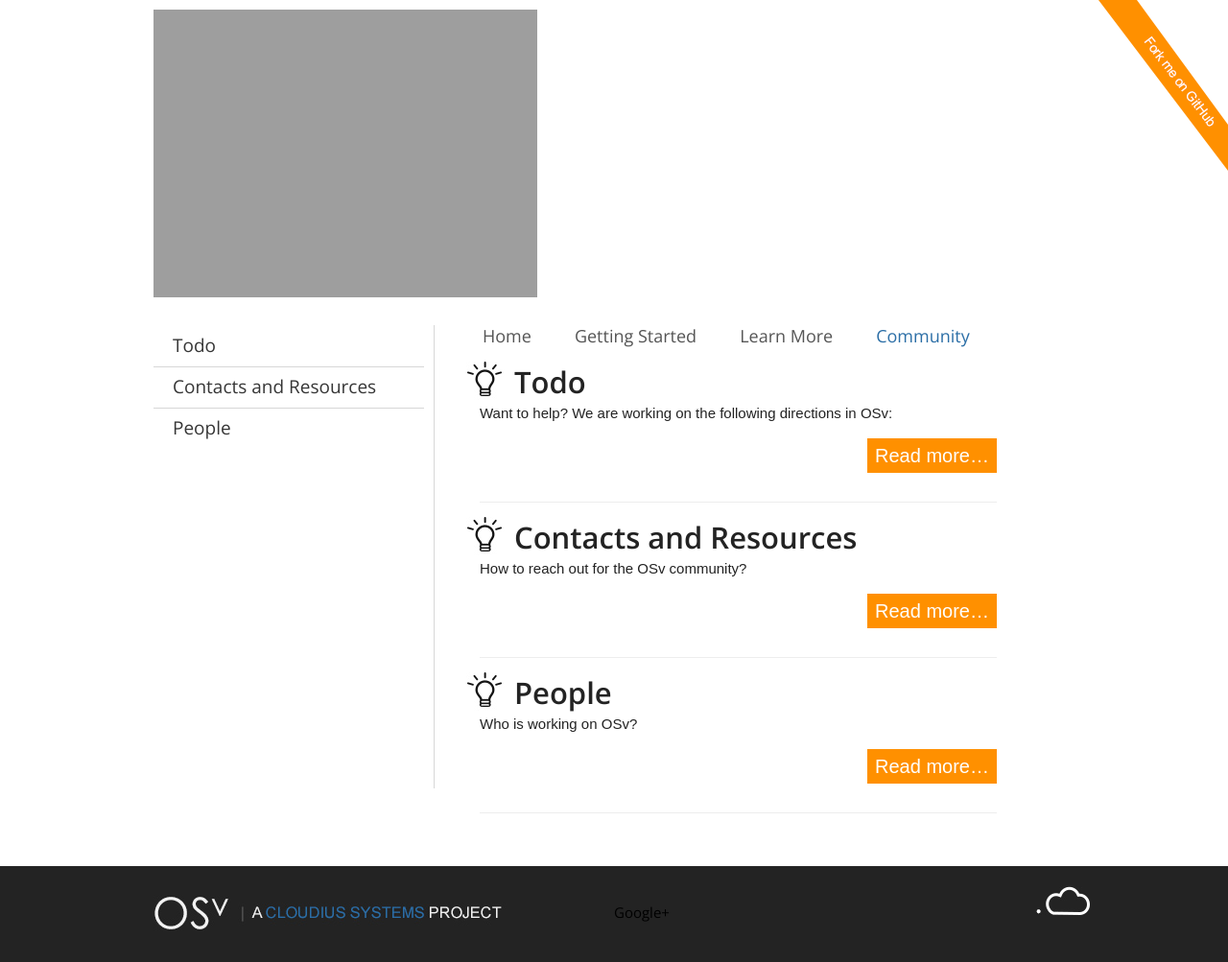
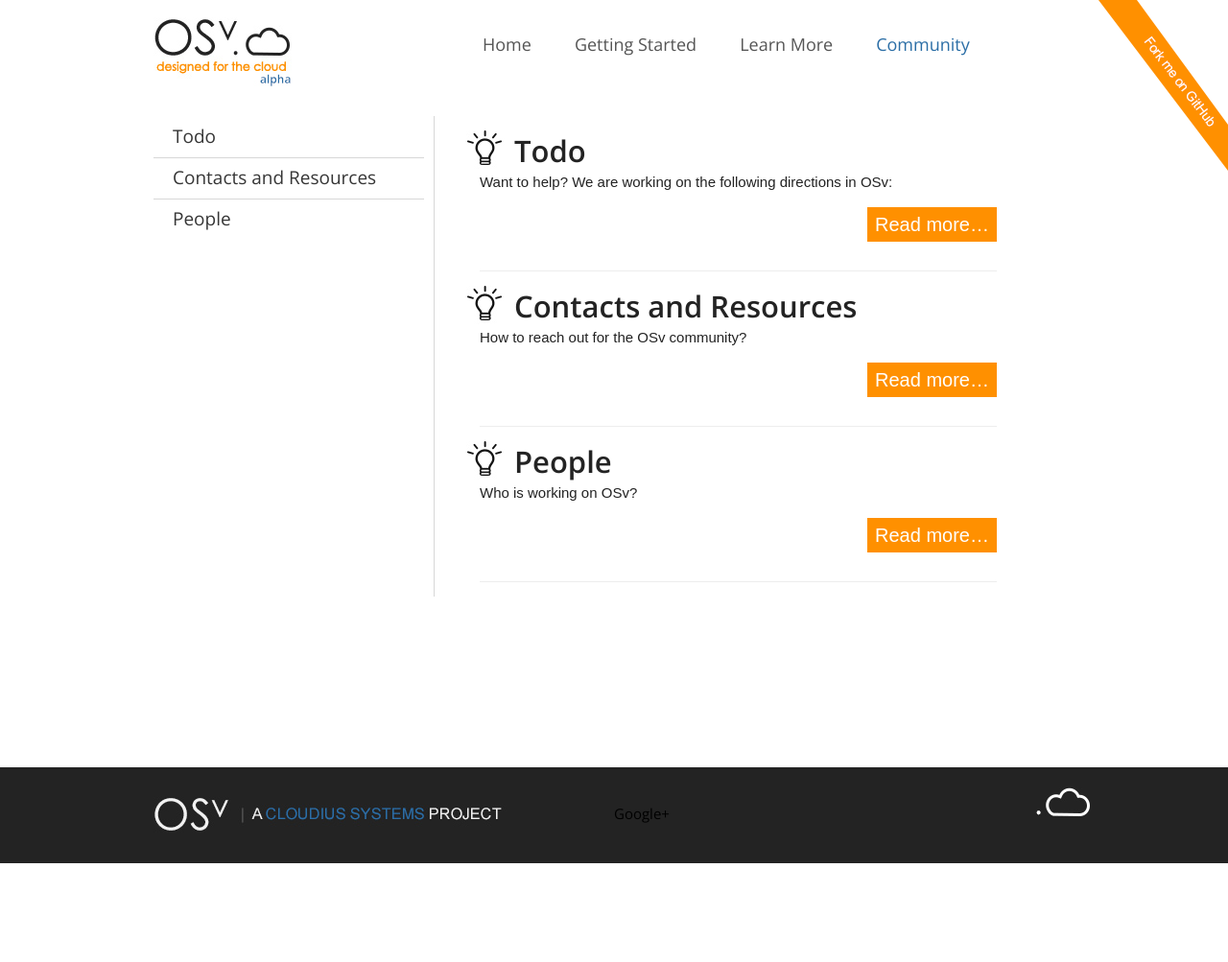
Before and after one commit to osv-io/osv-io.github.io, a Jekyll site: the page built from _posts/0000-10-01-community.md, in a window 1280 px wide. Shown: the whole page at 96% size. Built offline with Jekyll 4.4.1, drawn with Linux system fonts in a browser that asks for light colours; after the commit the page ends 900 px from its top, so only the background shows below that.

Commit message:
fix mistake in the alpha logo file name

```diff
--- a/_includes/header.html
+++ b/_includes/header.html
@@ -42,7 +42,7 @@
 
 <body>
 <div class="wrap">
-    <div class="header"> <a class="logo" href="{{ site.url }}"><img src="images/logo-alpha.jpg" /> </a>
+    <div class="header"> <a class="logo" href="{{ site.url }}"><img src="images/logo_alpha.jpg" /> </a>
         <div class="topMenu">
             <ul class="nav menu">
                 <li class="{% if page.url == '/index.html' %}current{% endif %}"><a href="{{ site.url }}" >Home</a></li>
```
